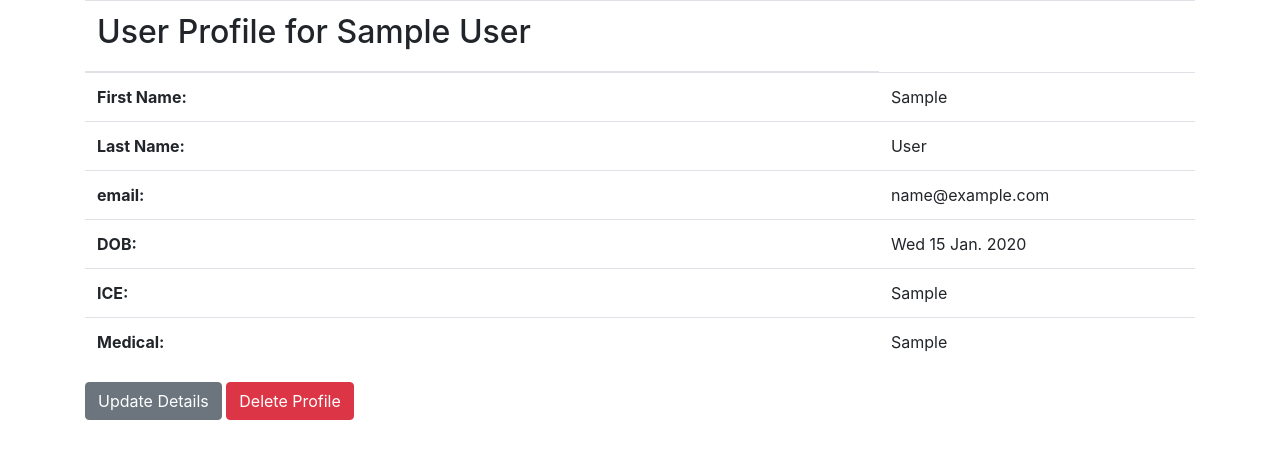
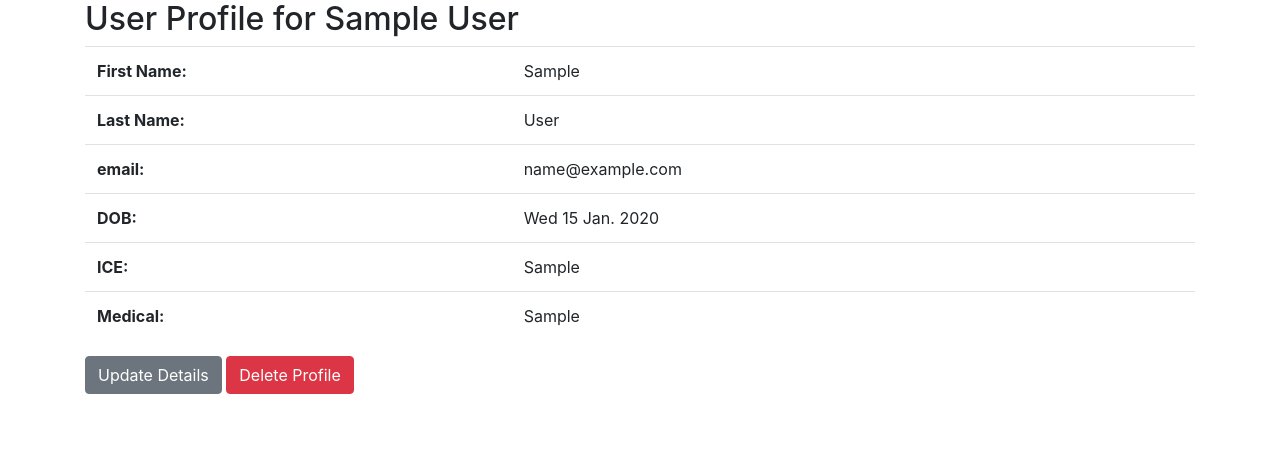
Before and after one commit to ccp84/c25k, a Django app: page /profile/ in a window 1280 px wide. Shown: the part 56-515 px from the top of the page. Run offline with Django 3.2, Linux system fonts and the light colour scheme; a user stored in the database is signed in; tables that the repository leaves empty hold one stand-in row (values such as "Sample post").

Commit message:
html>validation errors fixed in profile

```diff
--- a/templates/profile.html
+++ b/templates/profile.html
@@ -2,15 +2,10 @@
 
 {% block content %}
 {% for details in profile %}
+<h2>User Profile for {{ details.user.first_name }} {{ details.user.last_name }}</h2>
 <div class="row">
     <div class="col-12">
         <table class="table">
-            <thead>
-                <th>
-                    <h2>User Profile for {{ details.user.first_name }} {{ details.user.last_name }}</h2>
-                </th>
-                <td></td>
-            </thead>
             <tbody>
                 <tr>
                     <th>First Name:</th>
@@ -42,15 +37,14 @@
 </div>
 <div class="row">
     <div class="col-12">
-        <a href="{% url 'profile_update' details.id %}"><button type="button" class="btn btn-secondary">Update Details</button></a>
-        <a href="{% url 'profile_delete' details.id %}"><button type="button" class="btn btn-danger">Delete Profile</button></a>
+        <a href="{% url 'profile_update' details.id %}" class="btn btn-secondary">Update Details</a>
+        <a href="{% url 'profile_delete' details.id %}" class="btn btn-danger">Delete Profile</a>
     </div>
 </div>
 {% empty %}
 <div class="row">
     <div class="col-12">
-        <a href="{% url 'profile_create' %}"><button type="button" class="btn btn-secondary">Create Your
-                Profile</button></a>
+        <a href="{% url 'profile_create' %}" class="btn btn-secondary">Create Your Profile</a>
     </div>
 </div>
 {% endfor %}
```
